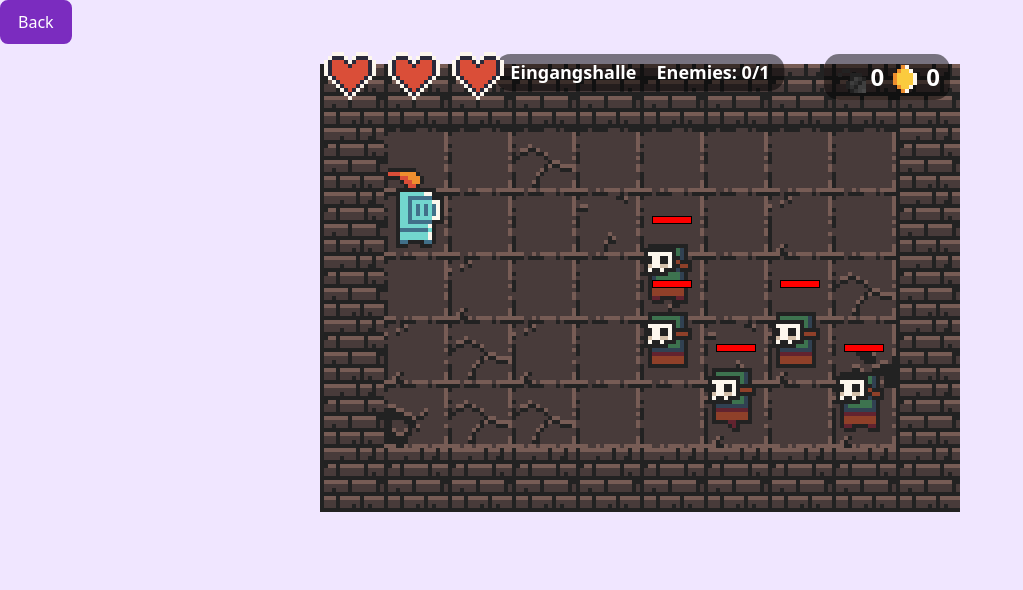
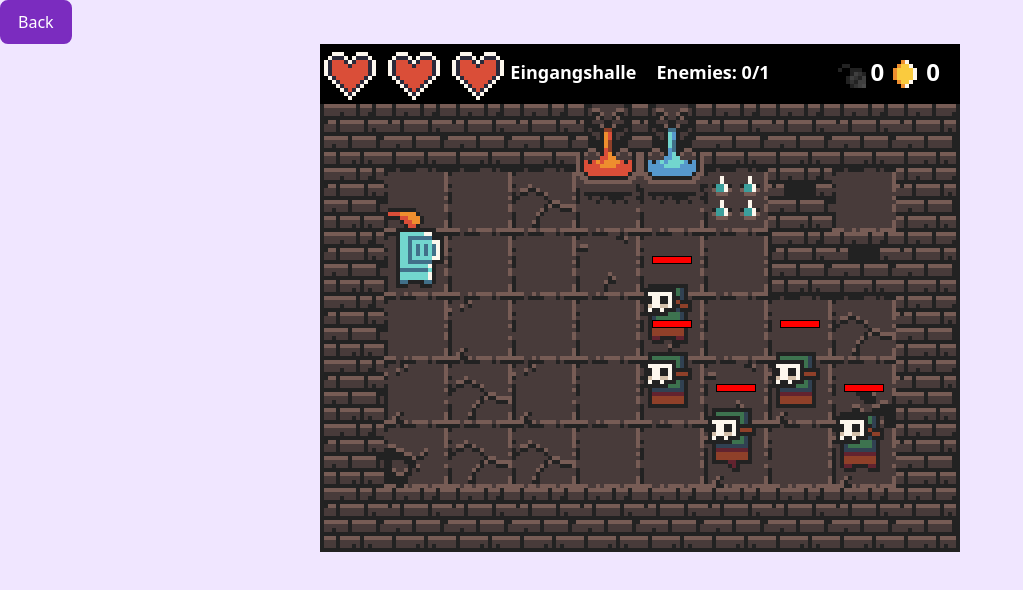
Before and after one commit to H-Schultz/hawk3, a Vue app: page /dungeon-crawler in a window 1280 px wide. Shown: the top 590 px of the page, without its empty margins (0-1023 px from the left). Built offline with nearby package versions, Linux system fonts and the light colour scheme.

Commit message:
Hawk3 DungeonCrawler weiter entwickelt

```diff
--- a/src/components/dungeon-crawler/DungeonCrawler.vue
+++ b/src/components/dungeon-crawler/DungeonCrawler.vue
@@ -119,7 +119,6 @@ const loadMap = (mapIndex) => {
   }
 
   player.value.position = startPos;
-  console.log('Loaded map:', player.value.position);
   defeatedEnemies.value = 0;
   enemies.value = [];
   droppedItems.value = [];
@@ -227,7 +226,7 @@ const isValidMove = (position) => {
 
   if (!dungeonMap.value[y] ||
       dungeonMap.value[y][x] === undefined ||
-      dungeonMap.value[y][x] === 10 ||
+      (dungeonMap.value[y][x] >= 10 && dungeonMap.value[y][x] <= 19) ||
       dungeonMap.value[y][x] === 99) {
     return false;
   }
@@ -536,7 +535,7 @@ const isValidEnemyMove = (newPosition, currentEnemy) => {
   // Grundlegende Kartenvalidierung
   if (!dungeonMap.value[y] ||
       dungeonMap.value[y][x] === undefined ||
-      dungeonMap.value[y][x] === 10 ||
+      (dungeonMap.value[y][x] >= 10 && dungeonMap.value[y][x] <= 19) ||
       dungeonMap.value[y][x] === 99) {
     return false;
   }
@@ -782,6 +781,8 @@ const executeAttack = () => {
 const getTileObjects = (tile, rowIndex, tileIndex) => {
   if (tile === 30) {
     return traps.value.find(trap => trap.x === tileIndex && trap.y === rowIndex);
+  } else if (tile === 71 || tile === 72 || tile === 17 || tile === 18) {
+    return TILES[tile];
   }
   return null;
 };
@@ -832,7 +833,9 @@ const checkTrapDamage = (playerPosition) => {
 
 const placeBomb = () => {
   if (player.value.bombs <= 0 || gameState.value !== GAME_STATE.PLAYING) return;
-
+  if (droppedItems.value.some(item => item.type === 'BOMB_BURN' && isSamePosition(item.position, player.value.position))) {
+    return;
+  }
   player.value.bombs--;
   const bombPosition = {...player.value.position};
   const bombId = Math.random().toString(36).substr(2, 9);
@@ -913,6 +916,13 @@ const explodeBomb = (bombId, bombPosition) => {
       player.value.isUnderAttack = false;
     }, 200);
   }
+
+  affectedPositions.forEach(pos => {
+    if (dungeonMap.value[pos.y] &&
+        dungeonMap.value[pos.y][pos.x] === 19) {
+      dungeonMap.value[pos.y][pos.x] = 20;
+    }
+  });
 
   const destroyedItems = droppedItems.value.filter(item =>
       item.config.destroyable &&
@@ -1017,6 +1027,7 @@ watch(() => gameState.value, (newState) => {
             v-for="(row, rowIndex) in dungeonMap"
             :key="rowIndex"
             class="map-row"
+            :class="{ [`row--${rowIndex}`]: true }"
           >
             <Tile
               v-for="(tile, tileIndex) in row"
--- a/src/components/dungeon-crawler/Enemy.vue
+++ b/src/components/dungeon-crawler/Enemy.vue
@@ -48,6 +48,7 @@
       top: `${props.enemy.position.y * DISPLAY_SIZE}px`,
       width: `${props.enemy.spriteSize.x}px`,
       height: `${props.enemy.spriteSize.y}px`,
+      zIndex: 100 + props.enemy.position.y,
       transform: props.enemy.direction === 'left' ? 'scaleX(-1)' : 'none',
       opacity: props.enemy.health > 0 ? 1 : 0,
       filter: `grayscale(${grayscaleValue})
@@ -74,15 +75,10 @@
   .enemy {
     position: absolute;
     width: 64px;
-    height: 128px;
+    height: 96px;
     image-rendering: pixelated;
     background-repeat: no-repeat;
     transition: left 0.1s ease, top 0.1s ease, filter 0.2s ease;
-  }
-
-  .enemy {
-    width: 64px;
-    height: 96px;
     margin-top: -48px;
     z-index: 102;
   }
--- a/src/components/dungeon-crawler/GameUI.vue
+++ b/src/components/dungeon-crawler/GameUI.vue
@@ -77,6 +77,14 @@
 
 <style scoped>
 
+.game-ui {
+  position: relative;
+  z-index: 105;
+  padding: 10px;
+  height: 60px;
+  background: #000;
+}
+
 .hearts-container {
   position: absolute;
   top: 0;
@@ -84,12 +92,6 @@
   display: flex;
   gap: 0;
   z-index: 10;
-}
-
-.game-ui {
-  position: relative;
-  z-index: 105;
-  padding: 10px;
 }
 
 .level-info {
@@ -109,7 +111,7 @@
 
 .items-container {
   position: absolute;
-  top: 10px;
+  top: 5px;
   right: 10px;
   display: flex;
   align-items: center;
--- a/src/components/dungeon-crawler/Item.vue
+++ b/src/components/dungeon-crawler/Item.vue
@@ -137,5 +137,4 @@
       opacity: 0;
     }
   }
-
 </style>
--- a/src/components/dungeon-crawler/Player.vue
+++ b/src/components/dungeon-crawler/Player.vue
@@ -36,6 +36,7 @@
       backgroundSize: '2048px 2048px',
       left: `${props.player.position.x * DISPLAY_SIZE}px`,
       top: `${props.player.position.y * DISPLAY_SIZE}px`,
+      zIndex: 100 + props.player.position.y,
       transform: props.player.direction === 'left' ? 'scaleX(-1)' : 'none',
       filter: props.player.isUnderAttack ? 'brightness(1.5) sepia(1) saturate(1000%) hue-rotate(0deg)' : 'none',
     };
@@ -63,7 +64,7 @@
     background-repeat: no-repeat;
     transition: left 0.1s ease, top 0.1s ease, filter 0.2s ease;
     margin-top: -72px;
-    z-index: 103;
+    z-index: 102;
     transform-origin: center;
   }
 </style>
--- a/src/components/dungeon-crawler/Sword.vue
+++ b/src/components/dungeon-crawler/Sword.vue
@@ -24,7 +24,6 @@
 </script>
 
 <style scoped>
-
   .sword {
     position: absolute;
     width: 64px;
--- a/src/components/dungeon-crawler/Tile.vue
+++ b/src/components/dungeon-crawler/Tile.vue
@@ -36,6 +36,7 @@
     if (!position) return {};
 
     let sprite = TILES[tileType];
+    let frameX = sprite.x;
     if (props.tileObject?.status) {
       const maxFrames = TILES[tileType].sprites[props.tileObject.status].length;
       if (currentFrame.value >= maxFrames) {
@@ -43,13 +44,16 @@
         clearInterval(animationInterval);
       }
       sprite = TILES[tileType].sprites[props.tileObject.status][currentFrame.value];
+      frameX = sprite.x;
+    } else if (props.tileObject?.frames) {
+      frameX += currentFrame.value * sprite.frameOffset;
     }
 
     return {
       width: `${DISPLAY_SIZE}px`,
       height: `${DISPLAY_SIZE}px`,
       backgroundImage: `url(${dungeonSprite})`,
-      backgroundPosition: `-${sprite.x * 4}px -${sprite.y * 4}px`,
+      backgroundPosition: `-${frameX * 4}px -${sprite.y * 4}px`,
       backgroundSize: '2048px 2048px',
     };
   };
@@ -57,6 +61,20 @@
   const startAnimation = () => {
     if (animationInterval) clearInterval(animationInterval);
     if (!props.tileObject) return;
+
+    if (props.tileObject.frames) {
+      animationInterval = setInterval(() => {
+        if (!props.tileObject) {
+          clearInterval(animationInterval)
+          return;
+        }
+        if (currentFrame.value < props.tileObject.frames - 1) {
+          currentFrame.value += 1;
+        } else {
+          currentFrame.value = 0;
+        }
+      }, ANIMATION_SPEED);
+    } else {
       animationInterval = setInterval(() => {
         if (!props.tileObject) {
           clearInterval(animationInterval)
@@ -69,6 +87,7 @@
           clearInterval(animationInterval);
         }
       }, ANIMATION_SPEED);
+    }
   };
 
   if (props.tileObject) {
--- a/src/components/dungeon-crawler/constants.js
+++ b/src/components/dungeon-crawler/constants.js
@@ -20,6 +20,11 @@ export const CHARGE_TIME = 2000;
 
 export const TILES = {
     10: {x: SPRITE_SIZE, y: SPRITE_SIZE},
+    11: {x: SPRITE_SIZE * 2, y: SPRITE_SIZE},
+    12: {x: SPRITE_SIZE * 3, y: SPRITE_SIZE},
+    17: {x: SPRITE_SIZE * 4, y: SPRITE_SIZE, frames: 3, frameOffset: SPRITE_SIZE},
+    18: {x: SPRITE_SIZE * 4, y: SPRITE_SIZE * 3, frames: 3, frameOffset: SPRITE_SIZE},
+    19: {x: SPRITE_SIZE * 3, y: SPRITE_SIZE * 2},
     20: {x: SPRITE_SIZE, y: SPRITE_SIZE * 4},
     21: {x: SPRITE_SIZE * 2, y: SPRITE_SIZE * 5},
     22: {x: SPRITE_SIZE * 3, y: SPRITE_SIZE * 4},
@@ -51,6 +56,8 @@ export const TILES = {
                 x: SPRITE_SIZE * 4, y: SPRITE_SIZE * 12
             }
         }},
+    71: {x: SPRITE_SIZE * 4, y: SPRITE_SIZE * 2, frames: 3, frameOffset: SPRITE_SIZE},
+    72: {x: SPRITE_SIZE * 4, y: SPRITE_SIZE * 4, frames: 3, frameOffset: SPRITE_SIZE},
     80: {x: SPRITE_SIZE * 5, y: SPRITE_SIZE * 12},
     98: {x: SPRITE_SIZE * 5, y: SPRITE_SIZE * 12},
     99: {x: SPRITE_SIZE, y: SPRITE_SIZE * 4},
@@ -58,38 +65,19 @@ export const TILES = {
 export const MAPS = [
      {
         layout: [
-            [10, 10, 10, 10, 10, 10, 10, 10, 10, 10],
-            [10, 20, 20, 23, 20, 20, 20, 20, 98, 10],
-            [10, 90, 20, 20, 22, 20, 20, 21, 20, 10],
-            [10, 20, 21, 20, 20, 22, 20, 20, 23, 10],
-            [10, 21, 23, 21, 20, 20, 22, 21, 24, 10],
-            [10, 25, 23, 23, 20, 20, 21, 20, 21, 10],
-            [10, 10, 10, 10, 10, 10, 10, 10, 10, 10],
+            [10, 11, 11, 11, 17, 18, 11, 11, 11, 12],
+            [10, 20, 20, 23, 71, 72, 30, 19, 98, 12],
+            [10, 90, 20, 20, 22, 20, 20, 10, 19, 12],
+            [10, 20, 21, 20, 20, 22, 20, 20, 23, 12],
+            [10, 21, 23, 21, 20, 20, 22, 21, 24, 12],
+            [10, 25, 23, 23, 20, 20, 21, 20, 21, 12],
+            [10, 11, 11, 11, 11, 11, 11, 11, 11, 12],
         ],
         enemiesRequired: 1,
         name: 'Eingangshalle',
         type: 'default',
         allowedEnemyTypes: ['GOBLIN'],
-        allowedItems: ['BOMB']
-    }, {
-        layout: [
-            [10, 10, 10, 10, 10, 10, 10, 10, 10, 10],
-            [10, 20, 20, 21, 22, 20, 20, 10, 90, 10],
-            [10, 30, 22, 20, 30, 20, 20, 10, 20, 10],
-            [10, 22, 20, 20, 20, 23, 20, 10, 21, 10],
-            [10, 20, 20, 23, 20, 20, 22, 98, 20, 10],
-            [10, 30, 20, 20, 30, 20, 23, 24, 25, 10],
-            [10, 10, 10, 10, 10, 10, 10, 10, 10, 10],
-        ],
-        enemiesRequired: 1,
-        name: 'Orghalle',
-        type: 'boss',
-        allowedItems: ['BOMB'],
-        bossConfig: {
-            type: 'boss',
-            name: 'BOSS',
-            position: {x: 2, y: 4},
-        }
+        allowedItems: ['BOMB', 'GREEN_POISON']
     }, {
         layout: [
             [10, 10, 10, 10, 10, 10, 10, 10, 10, 10],
@@ -117,6 +105,40 @@ export const MAPS = [
                 {x: 3, y: 2, collected: false, name: 'potion', type: 'BLUE_POTION'},
                 {x: 5, y: 3, collected: false, name: 'potion', type: 'BLUE_POTION'}
             ]
+        }
+    }, {
+        layout: [
+            [10, 11, 11, 11, 17, 18, 11, 11, 11, 12],
+            [10, 20, 20, 23, 71, 72, 30, 19, 98, 12],
+            [10, 90, 20, 20, 22, 20, 20, 10, 19, 12],
+            [10, 20, 21, 20, 20, 22, 20, 20, 23, 12],
+            [10, 21, 23, 21, 20, 20, 22, 21, 24, 12],
+            [10, 25, 23, 23, 20, 20, 21, 20, 21, 12],
+            [10, 11, 11, 11, 11, 11, 11, 11, 11, 12],
+        ],
+        enemiesRequired: 1,
+        name: 'Eingangshalle',
+        type: 'default',
+        allowedEnemyTypes: ['GOBLIN'],
+        allowedItems: ['BOMB', 'GREEN_POISON']
+    }, {
+        layout: [
+            [10, 10, 10, 10, 10, 10, 10, 10, 10, 10],
+            [10, 20, 20, 21, 22, 20, 20, 10, 90, 10],
+            [10, 30, 22, 20, 30, 20, 20, 10, 20, 10],
+            [10, 22, 20, 20, 20, 23, 20, 10, 21, 10],
+            [10, 20, 20, 23, 20, 20, 22, 98, 20, 10],
+            [10, 30, 20, 20, 30, 20, 23, 24, 25, 10],
+            [10, 10, 10, 10, 10, 10, 10, 10, 10, 10],
+        ],
+        enemiesRequired: 1,
+        name: 'Orghalle',
+        type: 'boss',
+        allowedItems: ['BOMB'],
+        bossConfig: {
+            type: 'boss',
+            name: 'BOSS',
+            position: {x: 2, y: 4},
         }
     }, {
         layout: [
```
Lines whose indentation alone changed are shown as unchanged.
